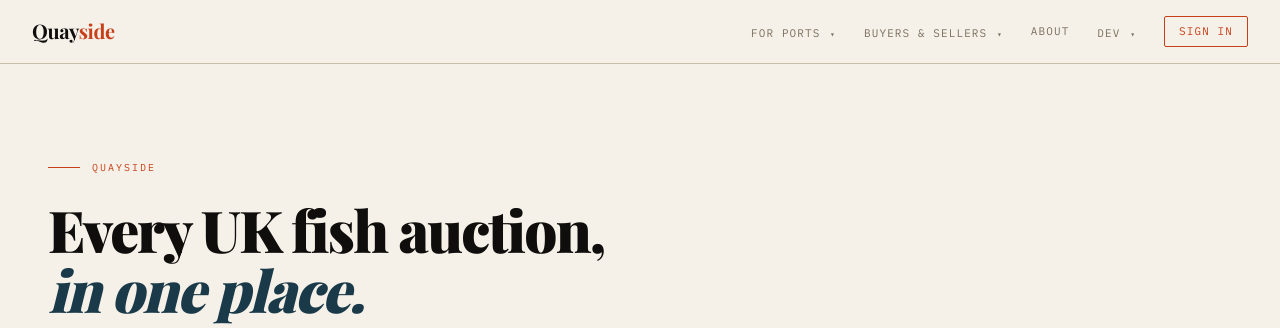
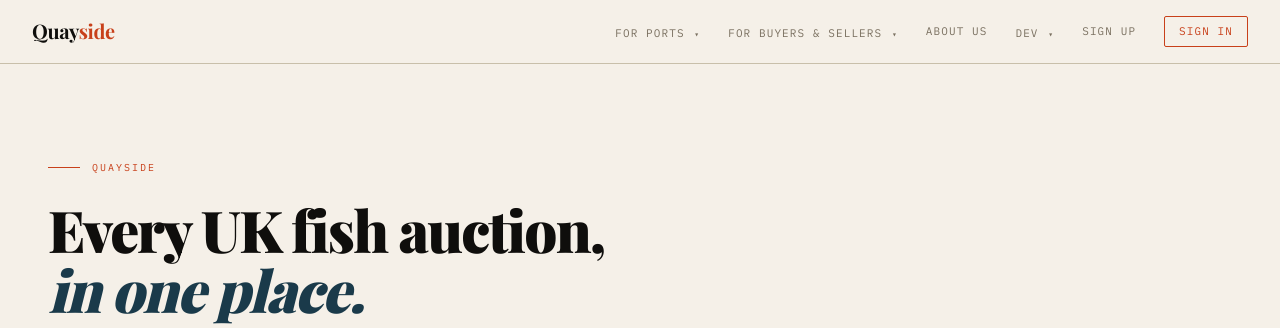
Before and after one commit to neilhenrypeacock/quayside, a Flask app: page /about in a window 1280 px wide. Shown: the top 328 px of the page. Run offline with Flask 3, Linux system fonts and the light colour scheme; data that the repository does not hold is empty; parts of the project's set-up code (start-up, migrations or seed data) failed here and were passed over; some web fonts are replaced.

Commit message:
Nav: reorganise menu structure for cleaner user-type IA
For Ports and Buyers & Sellers dropdowns now show Learn more + Demo dashboard.
Dev dropdown consolidates digest links and all port dashboards.
About renamed to About Us. Sign Up added alongside Sign In for unauthenticated users.

Co-Authored-By: Claude Sonnet 4.6 <noreply@anthropic.com>

```diff
--- a/src/quayside/web/templates/base.html
+++ b/src/quayside/web/templates/base.html
@@ -18,31 +18,32 @@
             <div class="nav-dropdown">
                 <button class="nav-dropdown-toggle" onclick="this.parentElement.classList.toggle('active')">For Ports <span class="nav-caret">&#9662;</span></button>
                 <div class="nav-dropdown-menu"><div class="nav-dropdown-menu-inner">
-                    <a href="{{ url_for('for_ports') }}">For Ports</a>
+                    <a href="{{ url_for('for_ports') }}">Learn more</a>
+                    <a href="{{ url_for('port_dashboard', slug='peterhead') }}">Demo dashboard</a>
+                </div></div>
+            </div>
+            <div class="nav-dropdown">
+                <button class="nav-dropdown-toggle" onclick="this.parentElement.classList.toggle('active')">For Buyers &amp; Sellers <span class="nav-caret">&#9662;</span></button>
+                <div class="nav-dropdown-menu"><div class="nav-dropdown-menu-inner">
+                    <a href="#" style="opacity:0.45;cursor:default;" onclick="return false;">Learn more</a>
+                    <a href="{{ url_for('trade_dashboard') }}">Demo dashboard</a>
+                </div></div>
+            </div>
+            <a href="{{ url_for('about') }}" class="nav-link">About Us</a>
+            <div class="nav-dropdown">
+                <button class="nav-dropdown-toggle" onclick="this.parentElement.classList.toggle('active')">Dev <span class="nav-caret">&#9662;</span></button>
+                <div class="nav-dropdown-menu"><div class="nav-dropdown-menu-inner">
+                    <a href="{{ url_for('ops_dashboard') }}">Ops</a>
+                    <div class="nav-dropdown-sep"></div>
+                    <a href="{{ url_for('digest_page') }}">Daily Digest</a>
+                    <a href="{{ url_for('weekly_digest') }}">Weekly Report</a>
+                    <a href="{{ url_for('monthly_digest') }}">Monthly Report</a>
                     <div class="nav-dropdown-sep"></div>
                     <a href="{{ url_for('port_dashboard', slug='peterhead') }}">Peterhead</a>
                     <a href="{{ url_for('port_dashboard', slug='brixham') }}">Brixham</a>
                     <a href="{{ url_for('port_dashboard', slug='newlyn') }}">Newlyn</a>
                     <a href="{{ url_for('port_dashboard', slug='scrabster') }}">Scrabster</a>
                     <a href="{{ url_for('port_dashboard', slug='lerwick') }}">Lerwick</a>
-                </div></div>
-            </div>
-            <div class="nav-dropdown">
-                <button class="nav-dropdown-toggle" onclick="this.parentElement.classList.toggle('active')">Buyers &amp; Sellers <span class="nav-caret">&#9662;</span></button>
-                <div class="nav-dropdown-menu"><div class="nav-dropdown-menu-inner">
-                    <a href="{{ url_for('digest_page') }}">Daily Digest</a>
-                    <a href="{{ url_for('weekly_digest') }}">Weekly Report</a>
-                    <a href="{{ url_for('monthly_digest') }}">Monthly Report</a>
-                    <div class="nav-dropdown-sep"></div>
-                    <a href="{{ url_for('trade_dashboard') }}" style="color:var(--catch);">Trade Dashboard &#9733;</a>
-                </div></div>
-            </div>
-            <a href="{{ url_for('about') }}" class="nav-link">About</a>
-            <div class="nav-dropdown">
-                <button class="nav-dropdown-toggle" onclick="this.parentElement.classList.toggle('active')">Dev <span class="nav-caret">&#9662;</span></button>
-                <div class="nav-dropdown-menu"><div class="nav-dropdown-menu-inner">
-                    <a href="{{ url_for('ops_dashboard') }}">Operations</a>
-                    <a href="{{ url_for('port_dashboard', slug='peterhead') }}">Demo Dashboard</a>
                 </div></div>
             </div>
             {% block nav %}{% endblock %}
@@ -62,6 +63,7 @@
                 </div></div>
             </div>
             {% else %}
+            <a href="{{ url_for('register') }}" class="nav-link">Sign Up</a>
             <a href="{{ url_for('login') }}" class="nav-signin-btn">Sign In</a>
             {% endif %}
         </div>
```
